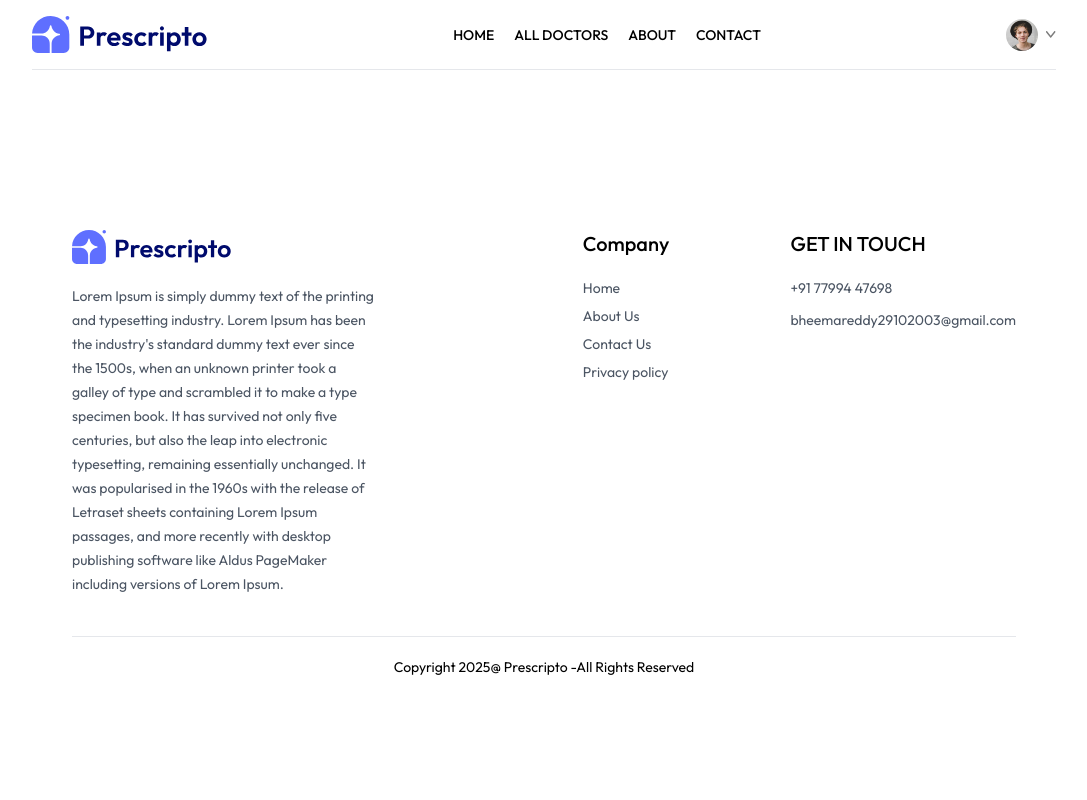
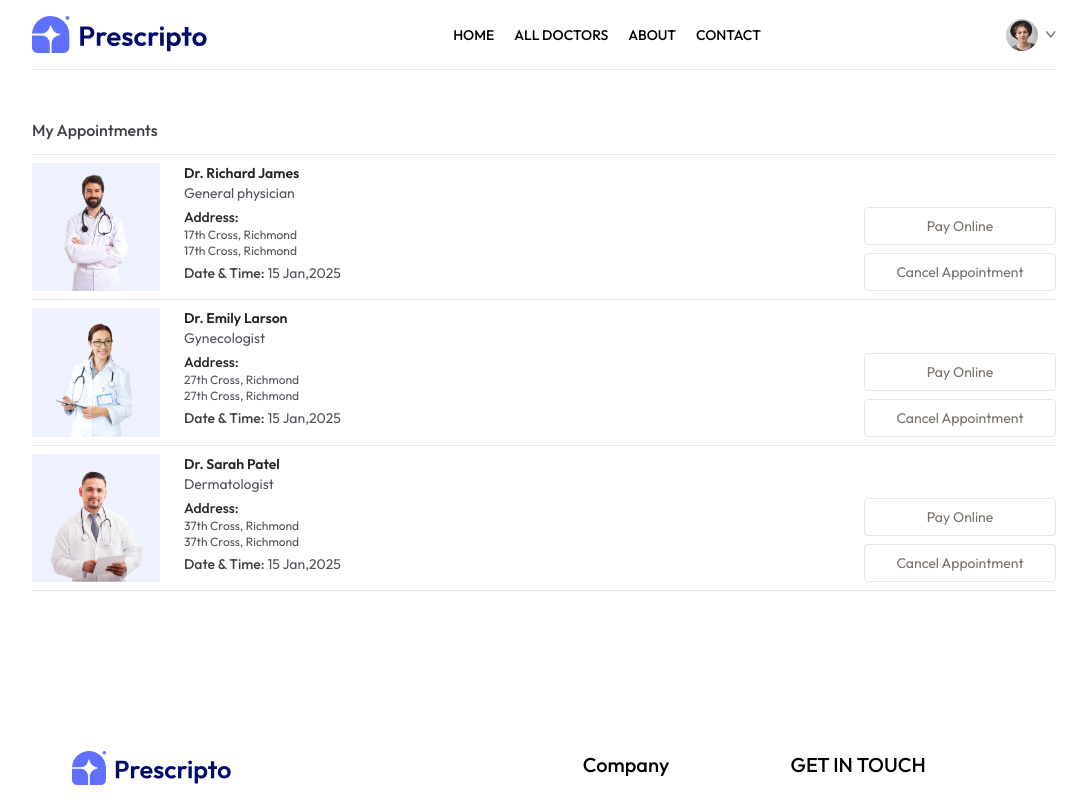
Before and after one commit to BheemaReddy07/Doctor_Appointment, a React (Vite) app in the folder frontend/: page /my-appointments in a window 1280 px wide. Shown: the top 800 px of the page, without its empty margins (96-1183 px from the left). Built offline with nearby package versions, Linux system fonts and the light colour scheme.

Commit message:
completion of frontend

```diff
--- a/frontend/src/components/Header.jsx
+++ b/frontend/src/components/Header.jsx
@@ -5,9 +5,9 @@
   return (
     <div className='flex flex-col md:flex-row flex-wrap bg-primary rounded-lg px-6 md:px-10 lg:px-20 '>
       {/*-----------left side----------- */}
-      <div className='md:w-1/2 flex flex-col items-start justify gap-4 py-10 m-auto md:py-[10vw] md:mb-[-30vpx]'>
-     <p className='text=3xl md:text-4xl lg:text-5xl text-white font-semibold leading-tight md:leading-tight lg:leading-tight'> Book Appointment <br /> With Trusted Doctors</p>
-     <div className='flex flex-colmd:flex-row items-center gap-3 text-white text-small font-light'>
+      <div className='md:w-1/2 flex flex-col items-start justify-center gap-4 py-10 m-auto md:py-[10vw] md:mb-[-30px]'>
+     <p className='text-3xl md:text-4xl lg:text-5xl text-white font-semibold leading-tight md:leading-tight lg:leading-tight'> Book Appointment <br /> With Trusted Doctors</p>
+     <div className='flex flex-col md:flex-row items-center gap-3 text-white text-small font-light'>
         <img className='w-28' src={assets.group_profiles} alt="" />
         <p>simply browse through our extensive list of trusted doctors,<br className='hidden sm:block' />schedule your appointment hassle-free</p>
      </div>
--- a/frontend/src/components/Navbar.jsx
+++ b/frontend/src/components/Navbar.jsx
@@ -50,6 +50,22 @@
                 </div>
                 :<button onClick={()=>navigate('/login')} className='bg-primary text-white px-8 py-3 rounded-full font-light hidden md:block'>Create Account</button>
             }
+            <img  onClick={()=>setShowMenu(true)} className='w-6 md:hidden' src={assets.menu_icon} alt="" />
+
+            {/**------mobile menu--------------------------------------------- */}
+            <div className={`${showMenu ? "fixed w-full":"h-0 w-0"} md:hidden right-0 top-0 bottom-0 z-20 overflow-hidden bg-white transition-all`}>
+                <div className='flex items-center justify-between px-5 py-6'>
+                    <img className='w-36 ' src={assets.logo} alt="" />
+                    <img className='w-7' onClick={()=>setShowMenu(false)} src={assets.cross_icon} alt="" />
+                </div>
+                <ul className='flex flex-col items-center gap-2 mt-5 px-5 text-lg font-medium'>
+                     <NavLink  onClick={()=>setShowMenu(false)} to={'/'}> <p className="px-4 py-2 rounded inline-block">Home</p></NavLink>
+                     <NavLink  onClick={()=>setShowMenu(false)} to={'/doctors'}> <p className="px-4 py-2 rounded inline-block">All Doctors</p></NavLink>
+                     <NavLink  onClick={()=>setShowMenu(false)} to={'/about'}> <p className="px-4 py-2 rounded inline-block">About</p></NavLink>
+                     <NavLink  onClick={()=>setShowMenu(false)} to={'/contact'}> <p className="px-4 py-2 rounded inline-block">Contact</p></NavLink>
+                </ul>
+            </div>
+
 
         </div>
 
--- a/frontend/src/index.css
+++ b/frontend/src/index.css
@@ -15,3 +15,9 @@
 *{
     font-family: Outfit;
 }
+
+@media (max-width:740px){
+    .active p{
+        @apply text-white bg-primary
+    }
+}
--- a/frontend/src/pages/Doctors.jsx
+++ b/frontend/src/pages/Doctors.jsx
@@ -5,6 +5,8 @@
 
 const { speciality } = useParams()
 const [filterDoc,setFilterDoc] = useState([])
+const [showFilter,setShowFilter] = useState(false)
+
 const {doctors} = useContext(AppContext)
 const navigate = useNavigate()
 
@@ -31,7 +33,8 @@
     <div>
         <p className='text-gray-600'>Browse through the doctors specialist</p>
         <div className='flex flex-col sm:flex-row items-start  gap-5 mt-5'>
-          <div className='flex flex-col gap-4 text-sm text-gray-600'>
+          <button  className={`py-1 px-3 border rounded text-sm transition-all sm:hidden ${showFilter ? "bg-primary text-white" : ""}`} onClick={()=>setShowFilter(prev => !prev)}>Filters</button>
+          <div className={`  flex-col gap-4 text-sm text-gray-600 ${showFilter ? 'flex' :'hidden sm:flex'}`}>
             <p onClick={()=>speciality==='General physician'? navigate('/doctors'):navigate('/doctors/General physician')} className={`w-[94vw] sm:w-auto pl-3 py-1.5 pr-16 border border-gray-300 rounded transistion-all cursor-pointer ${speciality==="General physician"?'bg-indigo-100 text-black':""}`}>General physician</p>
             <p onClick={()=>speciality==='Gynecologist'? navigate('/doctors'):navigate('/doctors/Gynecologist')} className={`w-[94vw] sm:w-auto pl-3 py-1.5 pr-16 border border-gray-300 rounded transistion-all cursor-pointer ${speciality==="Gynecologist"?'bg-indigo-100 text-black':""}`}>Gynecologist</p>
             <p onClick={()=>speciality==='Dermatologist'? navigate('/doctors'):navigate('/doctors/Dermatologist')} className={`w-[94vw] sm:w-auto pl-3 py-1.5 pr-16 border border-gray-300 rounded transistion-all cursor-pointer ${speciality==="Dermatologist"?'bg-indigo-100 text-black':""}`}>Dermatologist</p>
--- a/frontend/src/pages/MyAppointments.jsx
+++ b/frontend/src/pages/MyAppointments.jsx
@@ -1,9 +1,36 @@
-import React from 'react'
+import React, { useContext } from 'react'
+import { AppContext } from '../context/AppContext'
 
 const MyAppointments = () => {
+
+  const {doctors} =  useContext(AppContext)
   return (
     <div>
+      <p className='pb-3 mt-12 font-medium text-zinc-700 border-b'>My Appointments</p>
+       <div>
+         {
+          doctors.slice(0,3).map((item,index)=>(
+            <div className='grid grid-cols-[1fr_2fr] gap-4 sm:flex sm:gap-6 py-2 border-b' key={index}>
+             <img className='w-32 bg-indigo-50' src={item.image} alt="" />
+             <div className='flex-1 text-sm text-zinc-600'>
+              <p className='text-neutral-800 font-semibold'>{item.name}</p>
+              <p>{item.speciality}</p>
+              <p className='text-zinc-800 font-medium mt-1'>Address:</p>
+              <p className='text-xs'>{item.address.line1}</p>
+              <p className='text-xs'>{item.address.line1}</p>
+              <p className='text-small mt-1'><span className='text-sm text-neutral-700 font-medium' >Date & Time:</span> 15 Jan,2025</p>
+             </div>
+             <div>
 
+             </div>
+             <div className='flex flex-col gap-2 justify-end'>
+              <button className='text-sm text-stone-500 text-center sm:min-w-48 py-2 border rounded hover:bg-primary hover:text-white transition-all duration-500'> Pay Online</button>
+              <button className='text-sm text-stone-500 text-center sm:min-w-48 py-2 border rounded hover:bg-red-600 hover:text-white transition-all duration-500'>Cancel Appointment</button>
+             </div>
+            </div>
+          ))
+         }
+       </div>
     </div>
   )
 }
```
